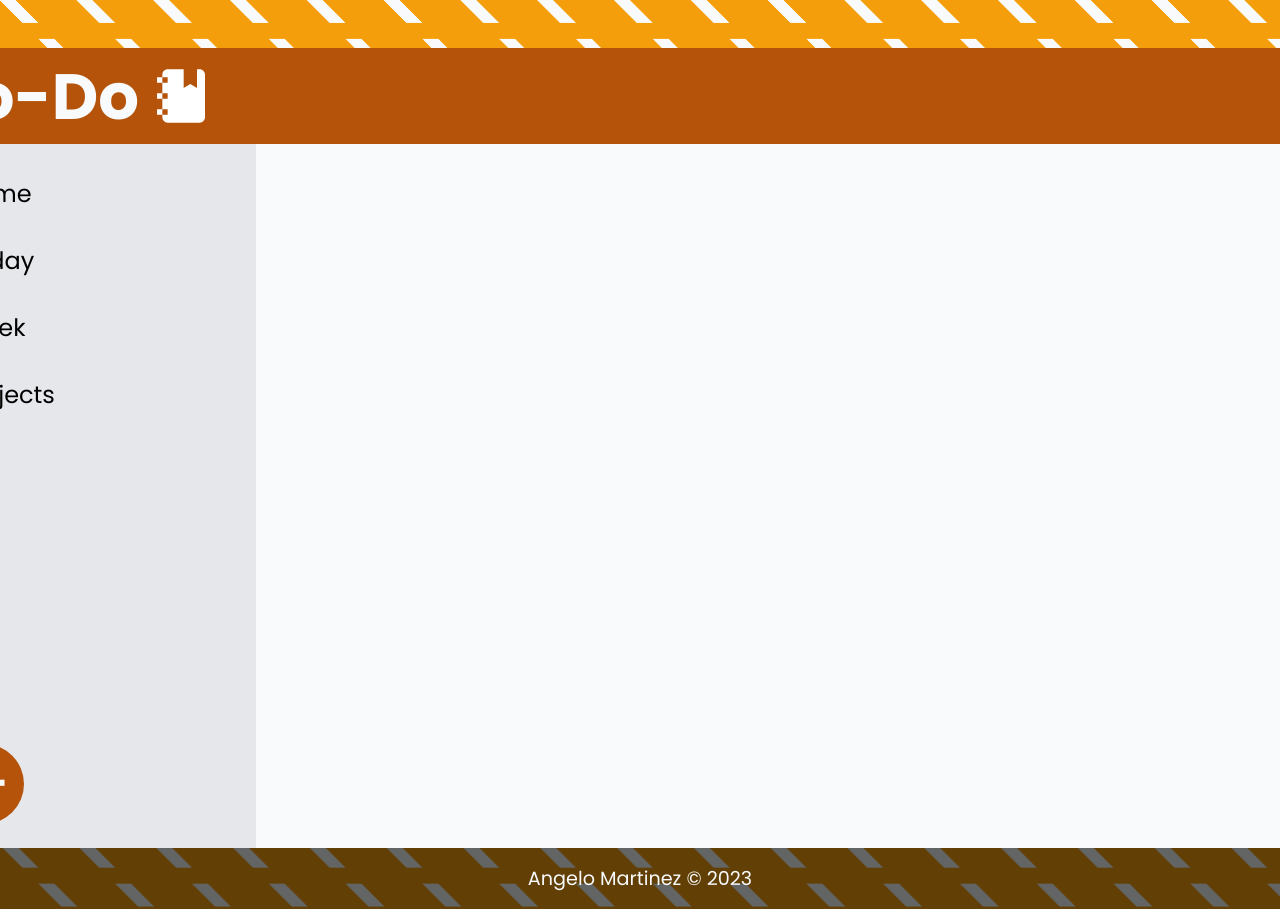
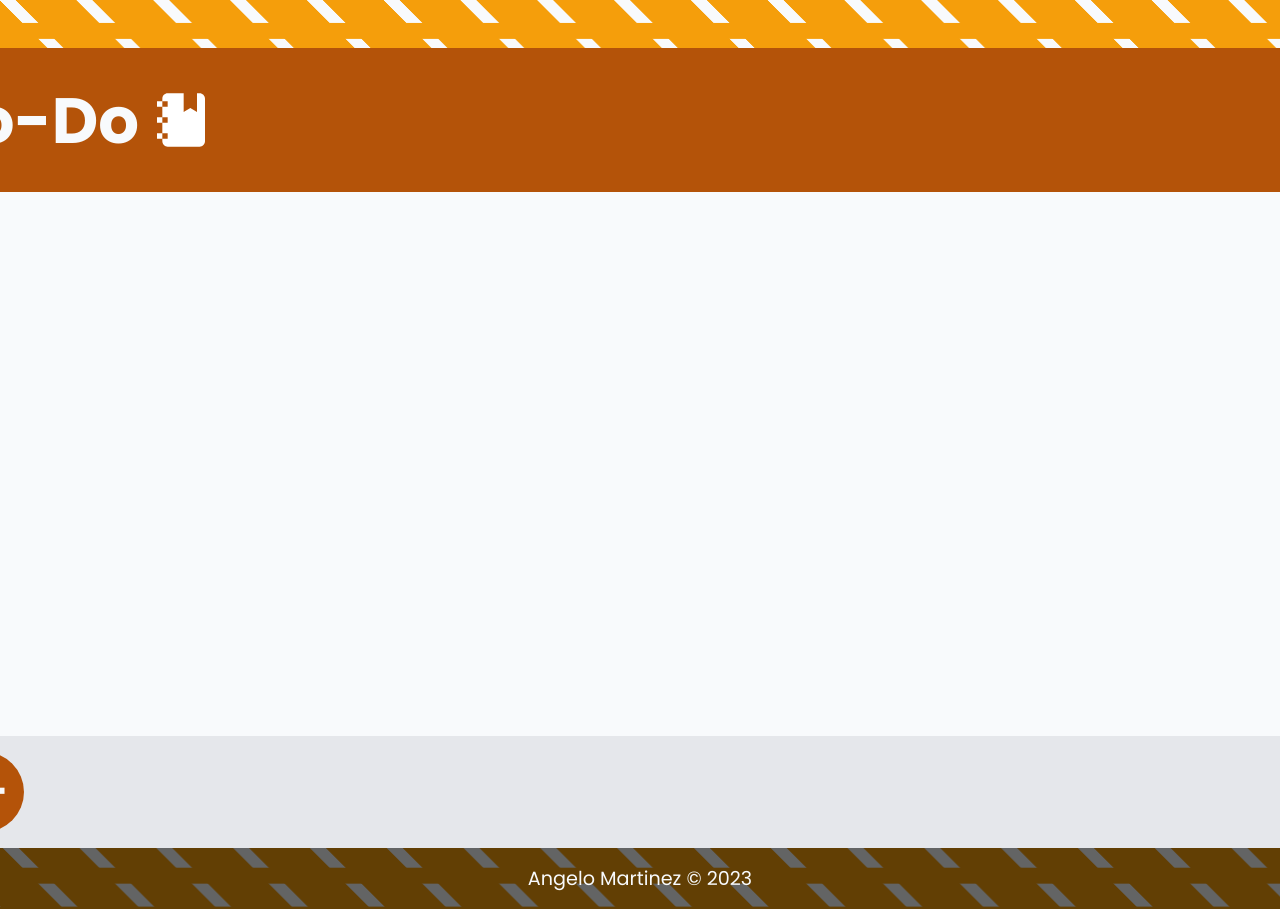
Before and after one commit to AngeloDiMortimer/todo-list, a plain HTML site: page index.html in a window 1280 px wide. Shown: the top 909 px of the page. Drawn offline with Linux system fonts and the light colour scheme.

Commit message:
code refactory

```diff
--- a/index.html
+++ b/index.html
@@ -93,35 +93,14 @@
             <img src="images/notebook.svg" alt="Notebook icon">
         </header>
 
-        <nav class="side-bar">
-            <ul class="nav">
-                <li class="nav-item main home">
-                    <span>Home</span>
-                </li>
-                <li class="nav-item main today">
-                    <span>Today</span>
-                </li>
-                <li class="nav-item main week">
-                    <span>Week</span>
-                </li>
-
-                <li class="nav-item projects">
-                    <span>Projects</span>
-                    <ul class="projects">
-
-                    </ul>
-                </li>
-
-            </ul>
-            <button class="new-todo" id="new-todo">+</button>
-        </nav>
-
         <div class="main-content">
             <main class="main" id="main">
 
             </main>
         </div>
-
+        <nav class="side-bar">
+            <button class="new-todo" id="new-todo">+</button>
+        </nav>
     </div>
 
     <footer class="footer">Angelo Martinez &copy; <script>document.write(new Date().getFullYear());</script></footer>
--- a/style.css
+++ b/style.css
@@ -23,8 +23,7 @@ body {
     height: 50rem;
     display: grid;
     background: #f8fafc;
-    grid-template-rows: 6rem 44rem;
-    grid-template-columns: 21rem 69rem;
+    grid-template-rows: 9rem 34rem 7rem;
     border-radius: 1rem;
     margin-top: 3rem;
 }
@@ -38,8 +37,7 @@ body {
     padding: 1rem 1rem;
     background-color: #b45309;
     color: #f8fafc;
-    grid-row: 1 / 2;
-    grid-column: 1 / 3;
+
     border-top-right-radius: 1rem;
     border-top-left-radius: 1rem;
 }
@@ -55,13 +53,11 @@ body {
  /* sidebar */
 .side-bar {
     display: flex;
-    flex-direction: column;
-    justify-content: space-between;
+    align-items: center;
     padding: 1.5rem;
     background-color: #e5e7eb;
-    grid-row: 2 / 3;
-    grid-column: 1 / 2;
     border-bottom-left-radius: 1rem;
+    border-bottom-right-radius: 1rem;
 }
 
 .nav {
@@ -110,12 +106,11 @@ body {
 /* main content */
 
 .main-content {
-    grid-row: 2 / 3;
-    grid-column: 2 / 3;
+
     padding: 0rem 2rem;
     background-color: #f8fafc;
     border-top: 2rem solid #f8fafc;
-    border-bottom: 2rem solid #f8fafc;
+    border-bottom: 1rem solid #f8fafc;
     border-bottom-right-radius: 1rem;
     overflow-y: auto;
 }
```
Also changed, not shown: main.js.
